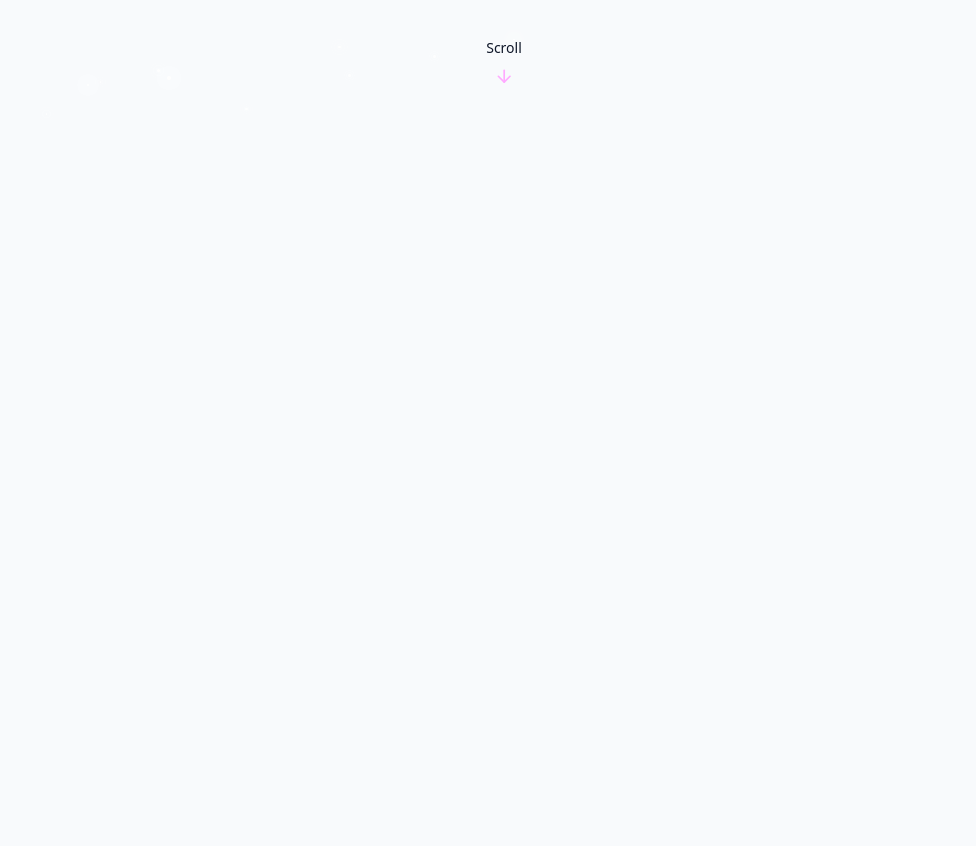
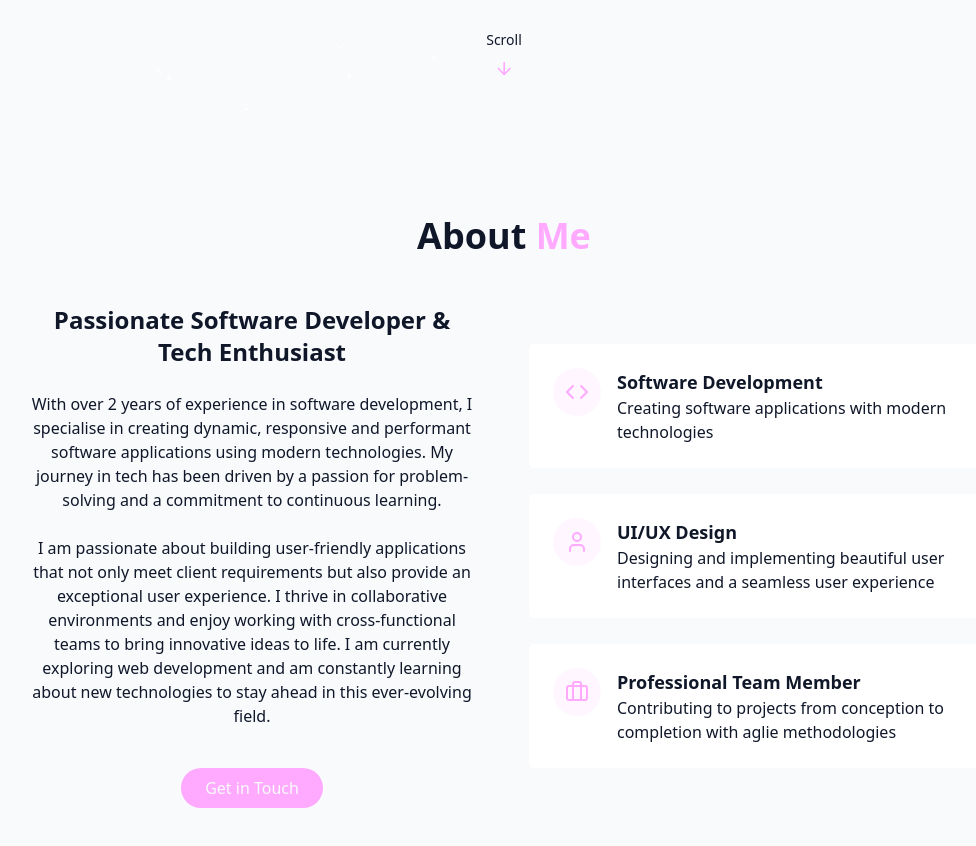
Before and after one commit to elleordona/developer-portfolio-v2, a React (Vite) app: page / in a window 1280 px wide. Shown: the part 680-1526 px from the top of the page, without its empty margins (136-1112 px from the left). Before the commit the page ends 800 px from the top, so only its background shows below. Built offline with nearby package versions, Linux system fonts and the light colour scheme.

Commit message:
main content: about section

```diff
--- /dev/null
+++ b/src/components/AboutSection.jsx
@@ -0,0 +1,96 @@
+import { Briefcase, Code, User } from "lucide-react";
+
+export const AboutSection = () => {
+    return (
+        <section
+            id="about"
+            className="py-24 px-4 relative"
+        >
+            <div className="container mx-auto max-w-5xl">
+                <h2 className="text-3xl md:text-4xl font-bold mb-12 text-center">
+                    About <span className="text-primary">Me</span>
+                </h2>
+
+                {/* Left Section */}
+                <div className="grid grid-cols-1 md:grid-cols-2 gap-12 items-center">
+                    <div className="space-y-6">
+                        <h3 className="text-2xl font-semibold">Passionate Software Developer & Tech Enthusiast</h3>
+
+                        <p className="text-muted-foreground">
+                            With over 2 years of experience in software development, I specialise in creating dynamic, responsive and performant software applications using modern technologies. My journey in tech has been driven by a passion for problem-solving and a commitment to continuous learning.
+                        </p>
+
+                        <p className="text-muted-foreground">
+                            I am passionate about building user-friendly applications that not only meet client requirements but also provide an exceptional user experience. I thrive in collaborative environments and enjoy working with cross-functional teams to bring innovative ideas to life. I am currently exploring web development and am constantly learning about new technologies to stay ahead in this ever-evolving field.
+                        </p>
+
+                        <div className="flex flex-col sm:flex-row gap-4 pt-4 justify-center">
+                            <a href="#contact" className="cosmic-button">
+                                Get in Touch
+                            </a>
+                            <a
+                                hidden
+                                href=""
+                                className="px-6 py-2 rounded-full border border-primary text-primary hover:bg-primary/10 transition-colors duration-300"
+                                download
+                            >
+                                Download CV
+                            </a>
+                        </div>
+                    </div>
+
+                    {/* Right Section */}
+                    <div className="grid grid-cols-1 gap-6">
+                        <div className="gradient-border p-6 card-hover">
+                            <div className="flex items-start gap-4">
+                                <div className="p-3 rounded-full bg-primary/10">
+                                    <Code className="w-6 h-6 text-primary" />
+                                </div>
+                                <div className="text-left">
+                                    <h4 className="text-lg font-semibold">
+                                        Software Development
+                                    </h4>
+                                    <p className="text-muted-foreground">
+                                        Creating software applications with modern technologies
+                                    </p>
+                                </div>
+                            </div>
+                        </div>
+                        <div className="gradient-border p-6 card-hover">
+                            <div className="flex items-start gap-4">
+                                <div className="p-3 rounded-full bg-primary/10">
+                                    <User className="w-6 h-6 text-primary" />
+                                </div>
+                                <div className="text-left">
+                                    <h4 className="text-lg font-semibold">
+                                        UI/UX Design
+                                    </h4>
+                                    <p className="text-muted-foreground">
+                                        Designing and implementing beautiful user interfaces and a seamless user experience
+                                    </p>
+                                </div>
+                            </div>
+                        </div>
+                        <div className="gradient-border p-6 card-hover">
+                            <div className="flex items-start gap-4">
+                                <div className="p-3 rounded-full bg-primary/10">
+                                    <Briefcase className="w-6 h-6 text-primary" />
+                                </div>
+                                <div className="text-left">
+                                    <h4 className="text-lg font-semibold">
+                                        Professional Team Member
+                                    </h4>
+                                    <p className="text-muted-foreground">
+                                        Contributing to projects from conception to completion with aglie methodologies
+                                    </p>
+                                </div>
+                            </div>
+                        </div>
+
+                    </div>
+                </div>
+            </div>
+
+        </section>
+    )
+};
--- a/src/pages/Home.jsx
+++ b/src/pages/Home.jsx
@@ -1,3 +1,4 @@
+import { AboutSection } from "../components/AboutSection";
 import { HeroSection } from "../components/HeroSection";
 import { Navbar } from "../components/Navbar";
 import { StarBackground } from "../components/StarBackground";
@@ -18,6 +19,7 @@
             {/* Main Content */}
             <main>
                 <HeroSection />
+                <AboutSection />
             </main>
 
             {/* Footer */}
```
